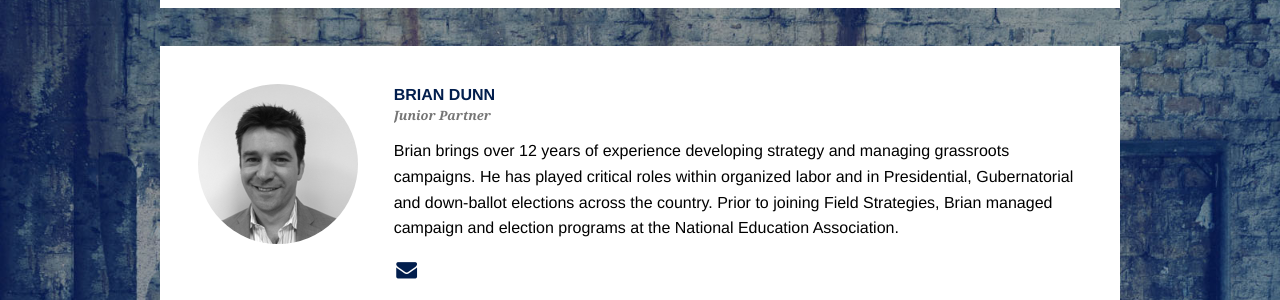
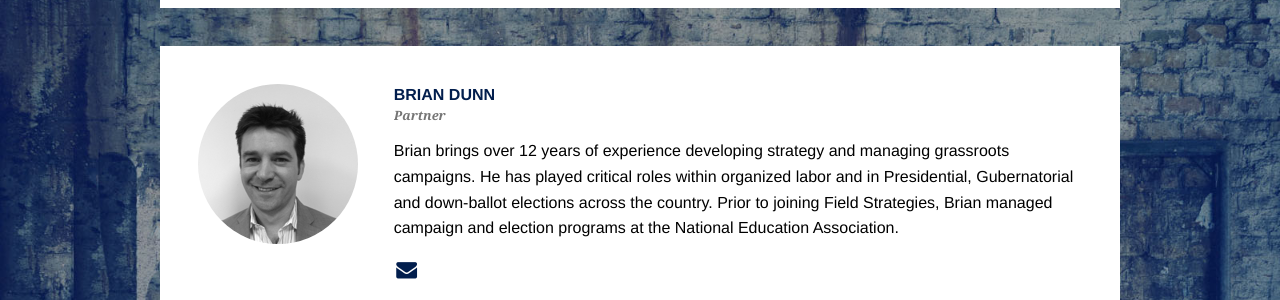
Before and after one commit to jeffreylouden/field-strategies, a Jekyll site: the page built from index.html, in a window 1280 px wide and 900 px high, scrolled down 9424 px. Shown: the part 154-454 px from the top of the window. Built offline with Jekyll 4.4.1, drawn with Linux system fonts in a browser that asks for light colours; nearby versions of some CDN libraries.

Commit message:
updated brian dunn to partner

```diff
--- a/_posts/2012-02-18-team.html
+++ b/_posts/2012-02-18-team.html
@@ -45,7 +45,7 @@ navtitle: Team
 				</div>
 				<div class="info">
 					<h4>Brian Dunn</h4>
-					<h5>Junior Partner</h5>
+					<h5>Partner</h5>
 					<p class="bio">Brian brings over 12 years of experience developing strategy and managing grassroots campaigns. He has played critical roles within organized labor and in Presidential, Gubernatorial and down-ballot elections across the country. Prior to joining Field Strategies, Brian managed campaign and election programs at the National Education Association.</p>
 					<ul class="social">
 						<li>
```
